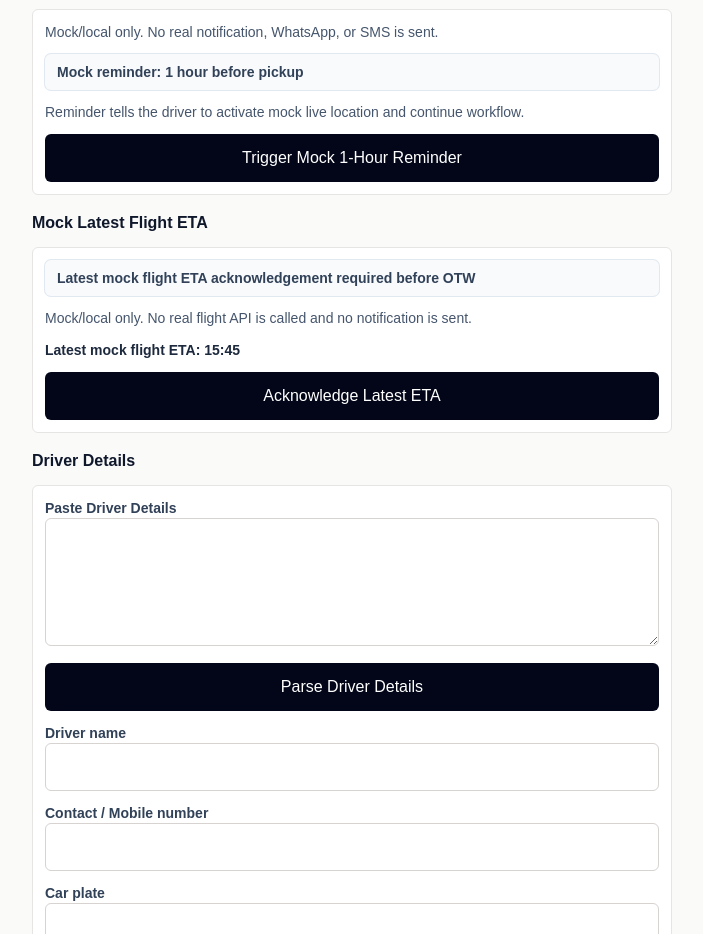
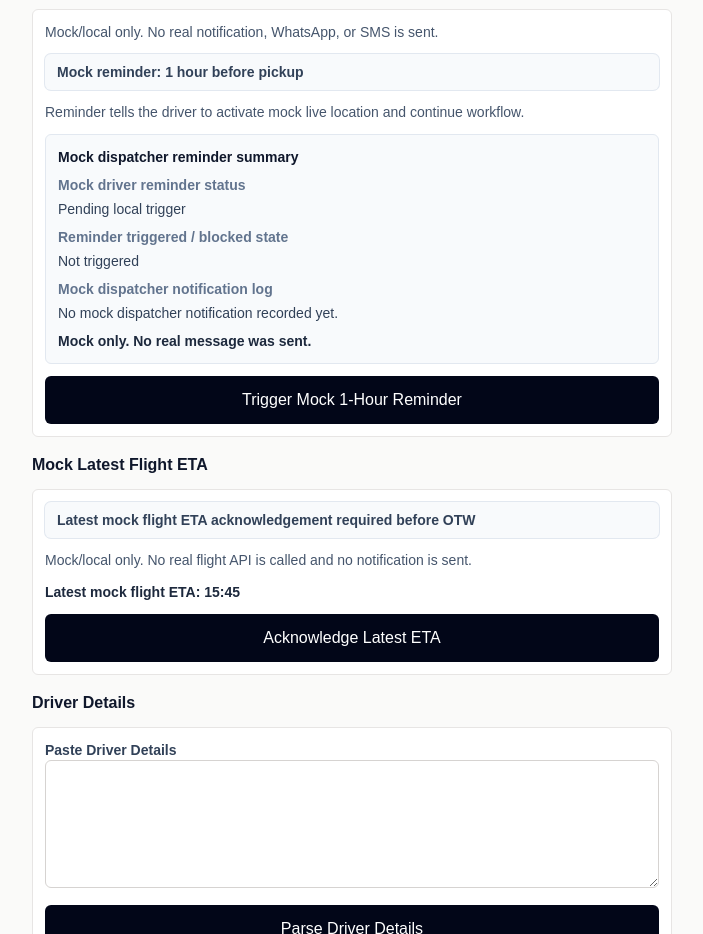
Before and after one commit to Prestigelimosg/-prestige-limo-ops, a Next.js app: page /driver-job-demo in a window 1280 px wide. Shown: the part 1040-1974 px from the top of the page, without its empty margins (288-991 px from the left). Built offline with nearby package versions, Linux system fonts and the light colour scheme.

Commit message:
Add mock dispatcher reminder summary

```diff
--- a/app/driver-job-demo/page.tsx
+++ b/app/driver-job-demo/page.tsx
@@ -214,6 +214,8 @@ export default function DriverJobDemoPage() {
   const [mockLiveLocationActive, setMockLiveLocationActive] = useState(false);
   const [mockLiveLocationFeedback, setMockLiveLocationFeedback] = useState<ParseFeedback | null>(null);
   const [mockReminderFeedback, setMockReminderFeedback] = useState<ParseFeedback | null>(null);
+  const [mockDriverReminderState, setMockDriverReminderState] = useState("Not triggered");
+  const [mockDriverReminderStatus, setMockDriverReminderStatus] = useState("Pending local trigger");
   const [mockDispatcherNotificationLog, setMockDispatcherNotificationLog] = useState("");
   const [mockLatestEtaAcknowledged, setMockLatestEtaAcknowledged] = useState(false);
   const [mockLatestEtaFeedback, setMockLatestEtaFeedback] = useState<ParseFeedback | null>(null);
@@ -384,6 +386,8 @@ export default function DriverJobDemoPage() {
         tone: "error",
         text: "Mock reminder is blocked after POB or Job Completed.",
       });
+      setMockDriverReminderState("Blocked");
+      setMockDriverReminderStatus("Blocked locally");
       setMockDispatcherNotificationLog(
         "Mock dispatcher notification log: Reminder blocked locally after POB or Job Completed. Mock only. No message was sent.",
       );
@@ -395,6 +399,8 @@ export default function DriverJobDemoPage() {
       tone: "success",
       text: "Mock 1-hour reminder triggered locally. No real notification, WhatsApp, or SMS was sent.",
     });
+    setMockDriverReminderState("Triggered");
+    setMockDriverReminderStatus("Triggered locally");
     setMockDispatcherNotificationLog(
       "Mock dispatcher notification log: Driver reminder recorded locally. Mock only. No message was sent.",
     );
@@ -591,6 +597,31 @@ export default function DriverJobDemoPage() {
             <p className="text-sm font-medium text-slate-600">
               Reminder tells the driver to activate mock live location and continue workflow.
             </p>
+            <div
+              className="space-y-2 rounded-md border border-slate-200 bg-slate-50 px-3 py-3 text-sm text-slate-700"
+              data-driver-demo-reminder-summary="true"
+            >
+              <p className="font-semibold text-slate-900">Mock dispatcher reminder summary</p>
+              <dl className="grid gap-2">
+                <div className="grid gap-1">
+                  <dt className="font-semibold text-slate-500">Mock driver reminder status</dt>
+                  <dd data-driver-demo-reminder-summary-status="true">{mockDriverReminderStatus}</dd>
+                </div>
+                <div className="grid gap-1">
+                  <dt className="font-semibold text-slate-500">Reminder triggered / blocked state</dt>
+                  <dd data-driver-demo-reminder-summary-state="true">{mockDriverReminderState}</dd>
+                </div>
+                <div className="grid gap-1">
+                  <dt className="font-semibold text-slate-500">Mock dispatcher notification log</dt>
+                  <dd data-driver-demo-reminder-summary-log="true">
+                    {mockDispatcherNotificationLog || "No mock dispatcher notification recorded yet."}
+                  </dd>
+                </div>
+              </dl>
+              <p className="font-semibold text-slate-800" data-driver-demo-reminder-summary-mock-only="true">
+                Mock only. No real message was sent.
+              </p>
+            </div>
             <div className="space-y-2">
               <button
                 className="h-12 w-full rounded-md bg-slate-950 px-4 text-base font-semibold text-white transition active:bg-slate-700"
--- a/app/driver-job/[token]/page.tsx
+++ b/app/driver-job/[token]/page.tsx
@@ -174,6 +174,8 @@ export default function DriverJobPage() {
   const [mockLiveLocationActive, setMockLiveLocationActive] = useState(false);
   const [mockLiveLocationFeedback, setMockLiveLocationFeedback] = useState<ControlFeedback | null>(null);
   const [mockReminderFeedback, setMockReminderFeedback] = useState<ControlFeedback | null>(null);
+  const [mockDriverReminderState, setMockDriverReminderState] = useState("Not triggered");
+  const [mockDriverReminderStatus, setMockDriverReminderStatus] = useState("Pending local trigger");
   const [mockDispatcherNotificationLog, setMockDispatcherNotificationLog] = useState("");
   const [mockLatestEtaAcknowledged, setMockLatestEtaAcknowledged] = useState(false);
   const [mockLatestEtaFeedback, setMockLatestEtaFeedback] = useState<ControlFeedback | null>(null);
@@ -224,6 +226,8 @@ export default function DriverJobPage() {
       setMockLiveLocationActive(false);
       setMockLiveLocationFeedback(null);
       setMockReminderFeedback(null);
+      setMockDriverReminderState("Not triggered");
+      setMockDriverReminderStatus("Pending local trigger");
       setMockDispatcherNotificationLog("");
       setMockLatestEtaAcknowledged(false);
       setMockLatestEtaFeedback(null);
@@ -319,6 +323,8 @@ export default function DriverJobPage() {
         tone: "error",
         text: "Mock reminder is blocked after POB or Job Completed.",
       });
+      setMockDriverReminderState("Blocked");
+      setMockDriverReminderStatus("Blocked locally");
       setMockDispatcherNotificationLog(
         "Mock dispatcher notification log: Reminder blocked locally after POB or Job Completed. Mock only. No message was sent.",
       );
@@ -330,6 +336,8 @@ export default function DriverJobPage() {
       tone: "success",
       text: "Mock 1-hour reminder triggered locally. No real notification, WhatsApp, or SMS was sent.",
     });
+    setMockDriverReminderState("Triggered");
+    setMockDriverReminderStatus("Triggered locally");
     setMockDispatcherNotificationLog(
       "Mock dispatcher notification log: Driver reminder recorded locally. Mock only. No message was sent.",
     );
@@ -700,6 +708,31 @@ export default function DriverJobPage() {
                 <p className="text-sm font-medium text-slate-600">
                   Reminder tells the driver to activate mock live location and continue workflow.
                 </p>
+                <div
+                  className="space-y-2 rounded-md border border-slate-200 bg-slate-50 px-3 py-3 text-sm text-slate-700"
+                  data-driver-job-reminder-summary="true"
+                >
+                  <p className="font-semibold text-slate-900">Mock dispatcher reminder summary</p>
+                  <dl className="grid gap-2">
+                    <div className="grid gap-1">
+                      <dt className="font-semibold text-slate-500">Mock driver reminder status</dt>
+                      <dd data-driver-job-reminder-summary-status="true">{mockDriverReminderStatus}</dd>
+                    </div>
+                    <div className="grid gap-1">
+                      <dt className="font-semibold text-slate-500">Reminder triggered / blocked state</dt>
+                      <dd data-driver-job-reminder-summary-state="true">{mockDriverReminderState}</dd>
+                    </div>
+                    <div className="grid gap-1">
+                      <dt className="font-semibold text-slate-500">Mock dispatcher notification log</dt>
+                      <dd data-driver-job-reminder-summary-log="true">
+                        {mockDispatcherNotificationLog || "No mock dispatcher notification recorded yet."}
+                      </dd>
+                    </div>
+                  </dl>
+                  <p className="font-semibold text-slate-800" data-driver-job-reminder-summary-mock-only="true">
+                    Mock only. No real message was sent.
+                  </p>
+                </div>
                 <div className="space-y-2">
                   <button
                     className="h-12 w-full rounded-md bg-slate-950 px-4 text-base font-semibold text-white transition active:bg-slate-700"
--- a/scripts/test-driver-job-page-browser.mjs
+++ b/scripts/test-driver-job-page-browser.mjs
@@ -642,11 +642,21 @@ async function runChromeTest() {
             const message = document.querySelector("[data-driver-job-reminder-message]");
             const section = document.querySelector("[data-driver-job-reminder-section]");
             const dispatcherLog = document.querySelector("[data-driver-job-dispatcher-notification-log]");
+            const summary = document.querySelector("[data-driver-job-reminder-summary]");
+            const summaryStatus = document.querySelector("[data-driver-job-reminder-summary-status]");
+            const summaryState = document.querySelector("[data-driver-job-reminder-summary-state]");
+            const summaryLog = document.querySelector("[data-driver-job-reminder-summary-log]");
+            const summaryMockOnly = document.querySelector("[data-driver-job-reminder-summary-mock-only]");
             const buttonRect = button?.getBoundingClientRect();
             const messageRect = message?.getBoundingClientRect();
             const statusText = document.querySelector("[data-driver-job-current-status='true']")?.textContent.trim() || "";
 
             return section?.innerText.includes("Mock Driver Reminder") &&
+              summary?.innerText.includes("Mock dispatcher reminder summary") &&
+              summaryStatus?.textContent.trim() === "Triggered locally" &&
+              summaryState?.textContent.trim() === "Triggered" &&
+              summaryLog?.textContent.includes("Mock dispatcher notification log: Driver reminder recorded locally.") &&
+              summaryMockOnly?.textContent.trim() === "Mock only. No real message was sent." &&
               section?.innerText.includes("Mock/local only. No real notification, WhatsApp, or SMS is sent.") &&
               section?.innerText.includes("Mock reminder: 1 hour before pickup") &&
               section?.innerText.includes("Reminder tells the driver to activate mock live location and continue workflow.") &&
@@ -704,11 +714,21 @@ async function runChromeTest() {
             const button = document.querySelector("[data-driver-job-reminder]");
             const message = document.querySelector("[data-driver-job-reminder-message]");
             const dispatcherLog = document.querySelector("[data-driver-job-dispatcher-notification-log]");
+            const summary = document.querySelector("[data-driver-job-reminder-summary]");
+            const summaryStatus = document.querySelector("[data-driver-job-reminder-summary-status]");
+            const summaryState = document.querySelector("[data-driver-job-reminder-summary-state]");
+            const summaryLog = document.querySelector("[data-driver-job-reminder-summary-log]");
+            const summaryMockOnly = document.querySelector("[data-driver-job-reminder-summary-mock-only]");
             const buttonRect = button?.getBoundingClientRect();
             const messageRect = message?.getBoundingClientRect();
             const statusText = document.querySelector("[data-driver-job-current-status='true']")?.textContent.trim() || "";
 
             return message?.textContent.trim() === "Mock reminder is blocked after POB or Job Completed." &&
+              summary?.innerText.includes("Mock dispatcher reminder summary") &&
+              summaryStatus?.textContent.trim() === "Blocked locally" &&
+              summaryState?.textContent.trim() === "Blocked" &&
+              summaryLog?.textContent.includes("Mock dispatcher notification log: Reminder blocked locally after POB or Job Completed.") &&
+              summaryMockOnly?.textContent.trim() === "Mock only. No real message was sent." &&
               dispatcherLog?.textContent.includes("Mock dispatcher notification log") &&
               dispatcherLog?.textContent.includes("Mock only. No message was sent.") &&
               statusText === ${JSON.stringify(expectedStatusText)}
@@ -1086,6 +1106,14 @@ async function runChromeTest() {
     assert.ok(validState.visibleText.includes("Mock/local only. No phone location is captured or sent."));
     assert.ok(validState.visibleText.includes("Activate Mock Live Location"));
     assert.ok(validState.visibleText.includes("Mock Driver Reminder"));
+    assert.ok(validState.visibleText.includes("Mock dispatcher reminder summary"));
+    assert.ok(validState.visibleText.includes("Mock driver reminder status"));
+    assert.ok(validState.visibleText.includes("Pending local trigger"));
+    assert.ok(validState.visibleText.includes("Reminder triggered / blocked state"));
+    assert.ok(validState.visibleText.includes("Not triggered"));
+    assert.ok(validState.visibleText.includes("Mock dispatcher notification log"));
+    assert.ok(validState.visibleText.includes("No mock dispatcher notification recorded yet."));
+    assert.ok(validState.visibleText.includes("Mock only. No real message was sent."));
     assert.ok(validState.visibleText.includes("Mock/local only. No real notification, WhatsApp, or SMS is sent."));
     assert.ok(validState.visibleText.includes("Mock reminder: 1 hour before pickup"));
     assert.ok(validState.visibleText.includes("Trigger Mock 1-Hour Reminder"));
@@ -1206,6 +1234,8 @@ async function runChromeTest() {
     assert.ok(arrivalState.visibleText.includes("Mock Arrival Passenger"));
     assert.ok(arrivalState.visibleText.includes("Mock Arrival Driver"));
     assert.ok(arrivalState.visibleText.includes("Mock Driver Reminder"));
+    assert.ok(arrivalState.visibleText.includes("Mock dispatcher reminder summary"));
+    assert.ok(arrivalState.visibleText.includes("Mock only. No real message was sent."));
     assert.ok(arrivalState.visibleText.includes("Trigger Mock 1-Hour Reminder"));
     assert.ok(arrivalState.visibleText.includes("Mock Latest Flight ETA"));
     assert.ok(arrivalState.visibleText.includes("Mock/local only. No real flight API is called and no notification is sent."));
```
Also changed, not shown: scripts/test-app-smoke-browser.mjs (+52 -1 lines).
